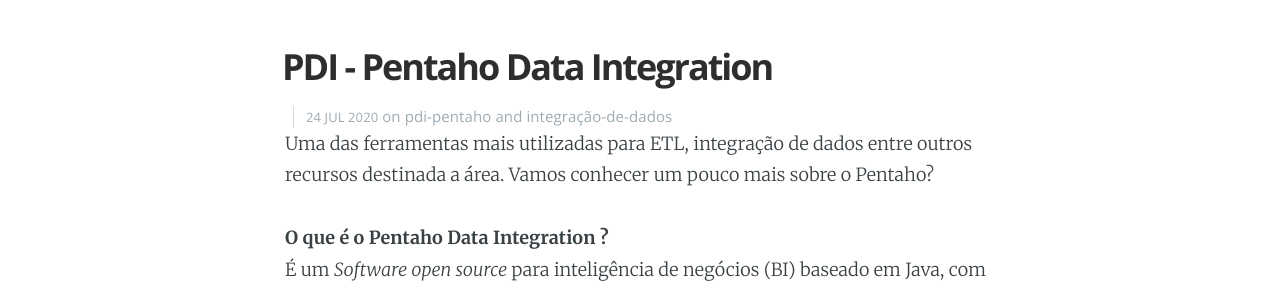
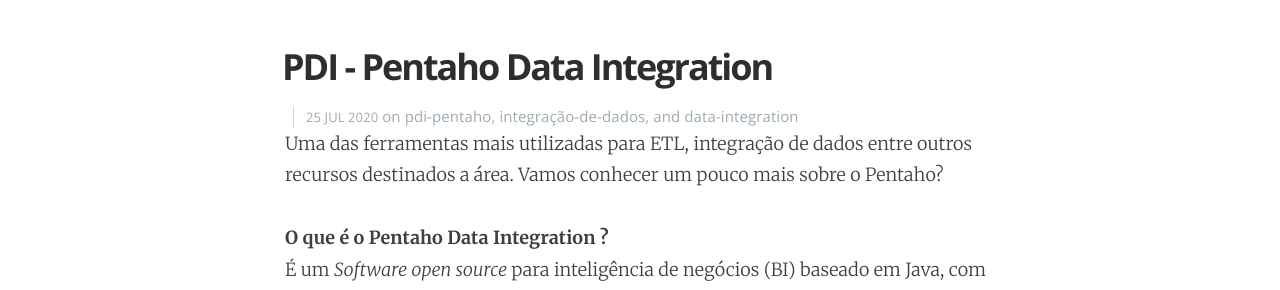
Before and after one commit to melzilucas/melzilucas.github.io, a Jekyll site: the page built from _posts/2020-07-25-PDI-pentaho-data-integration.markdown, in a window 1280 px wide. Shown: the part 132-422 px from the top of the page. Built offline with Jekyll 4.4.1, drawn with Linux system fonts in a browser that asks for light colours.

Commit message:
Changed date for post and insert image

```diff
--- a/_posts/2020-07-25-PDI-pentaho-data-integration.markdown
+++ b/_posts/2020-07-25-PDI-pentaho-data-integration.markdown
@@ -1,10 +1,11 @@
 ---
 layout: post
 title: PDI - Pentaho Data Integration
-date: 2020-07-24 22:00:00
-categories: pdi-pentaho integração-de-dados
+date: 2020-07-25 16:00:00
+categories: pdi-pentaho integração-de-dados data-integration
+image: "/assets/images/Pentaho-PDI.png"
 ...
-Uma das ferramentas mais utilizadas para ETL, integração de dados entre outros recursos destinada a área.
+Uma das ferramentas mais utilizadas para ETL, integração de dados entre outros recursos destinados a área.
 Vamos conhecer um pouco mais sobre o Pentaho?
 
 **O que é o Pentaho Data Integration ?** <br>
```
Also changed, not shown: assets/images/Pentaho-PDI.png (added).
